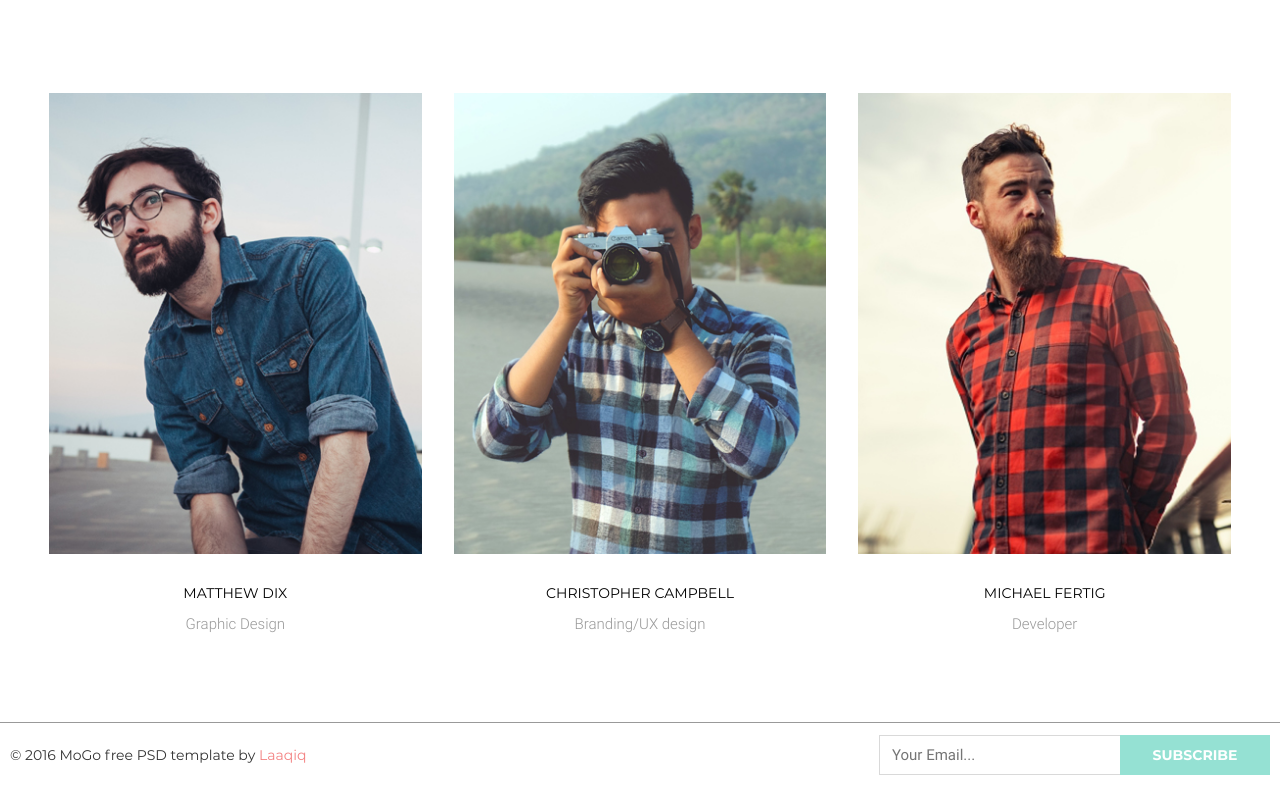
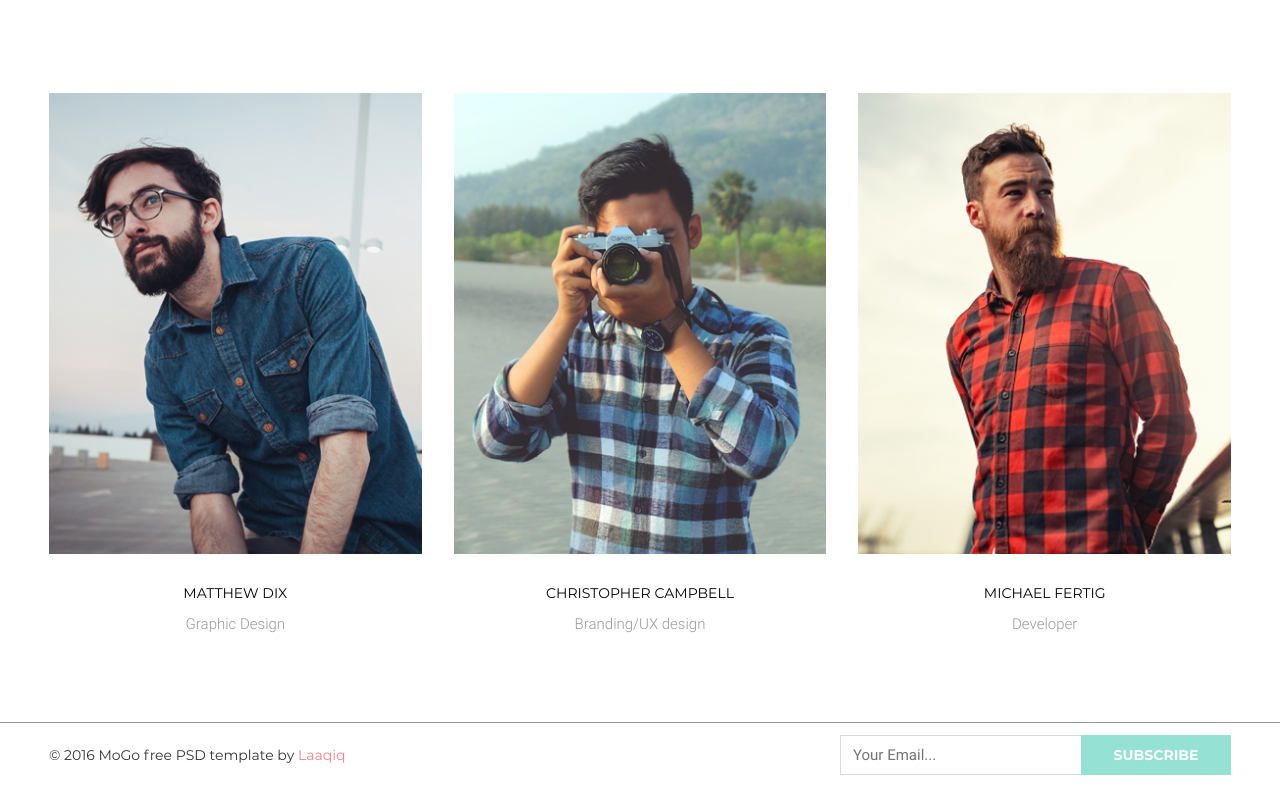
Before and after one commit to Eugene-x-Code/goit-fe-course, a plain HTML site: page hw-05/index.html in a window 1280 px wide. Shown: the part 960-1747 px from the top of the page. Drawn offline with Linux system fonts and the light colour scheme.

Commit message:
homework 5.1

```diff
--- a/hw-05/css/style.css
+++ b/hw-05/css/style.css
@@ -320,12 +320,15 @@ img {
 
 /* FOOTER */
 .footer {
+    border-top: 1px solid #999999;
+}
+
+.footer-wrapper {
     padding: 0 10px;
     display: flex;
     justify-content: space-between;
     align-items: center;
     height: 64px;
-    border-top: 1px solid #999999;
 }
 
 .copyright {
--- a/hw-05/index.html
+++ b/hw-05/index.html
@@ -101,10 +101,12 @@
                 </div>
         </section>
         <footer class="footer">
-            <p class="copyright">© 2016 MoGo free PSD template by <span>Laaqiq</span></p>
-            <form action="#">
-                <input type="email" name="You re email" id="input_email" placeholder="Your Email..."><input type="submit" value="Subscribe">
-            </form>
+            <div class="footer-wrapper wrapper">
+                <p class="copyright">© 2016 MoGo free PSD template by <span>Laaqiq</span></p>
+                <form action="#">
+                    <input type="email" name="You re email" id="input_email" placeholder="Your Email..."><input type="submit" value="Subscribe">
+                </form>
+            </div>
         </footer>
     </main>
 </body>
```
